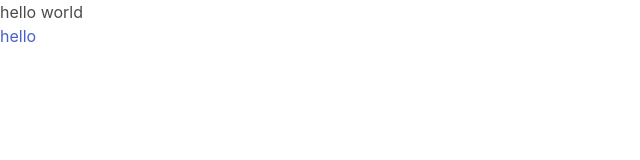
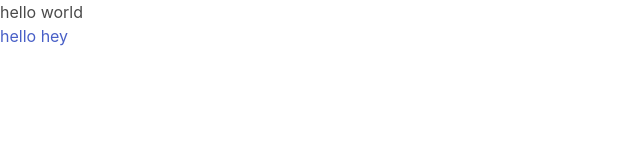
Before and after one commit to casey1023/website101, a plain HTML site: page index.html in a window 1280 px wide. Shown: the full height of the page, 0-640 px from the left. Drawn offline with nearby package versions, Linux system fonts and the light colour scheme.

Commit message:
second commit

```diff
--- a/index.html
+++ b/index.html
@@ -8,6 +8,6 @@
 </head>
 <body>
     <h1>hello world</h1>
-    <a href="">hello</a>
+    <a href="">hello hey</a>
 </body>
 </html>
```
